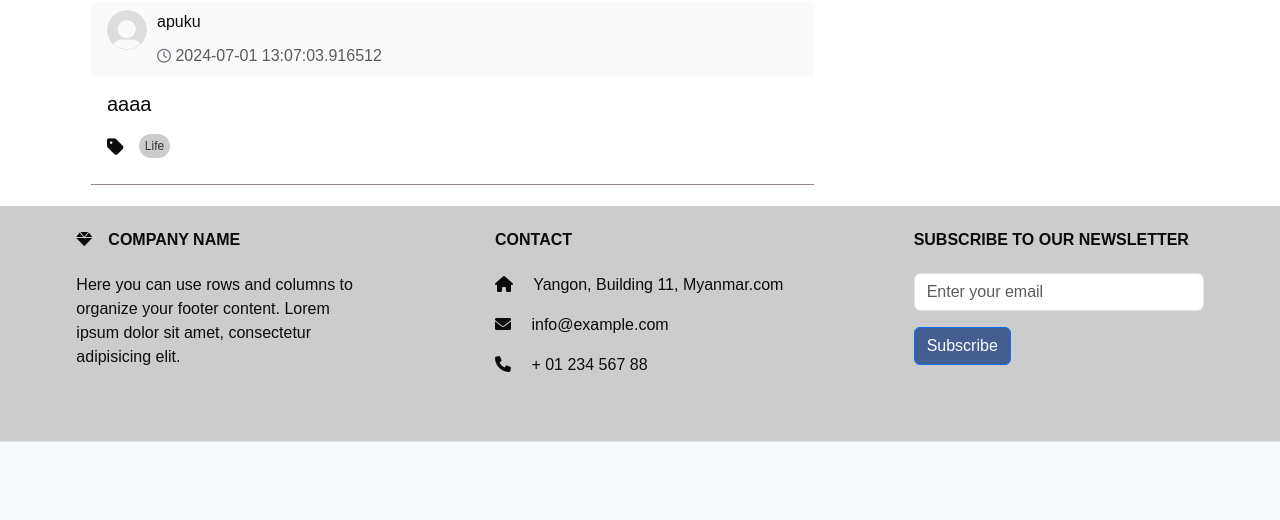
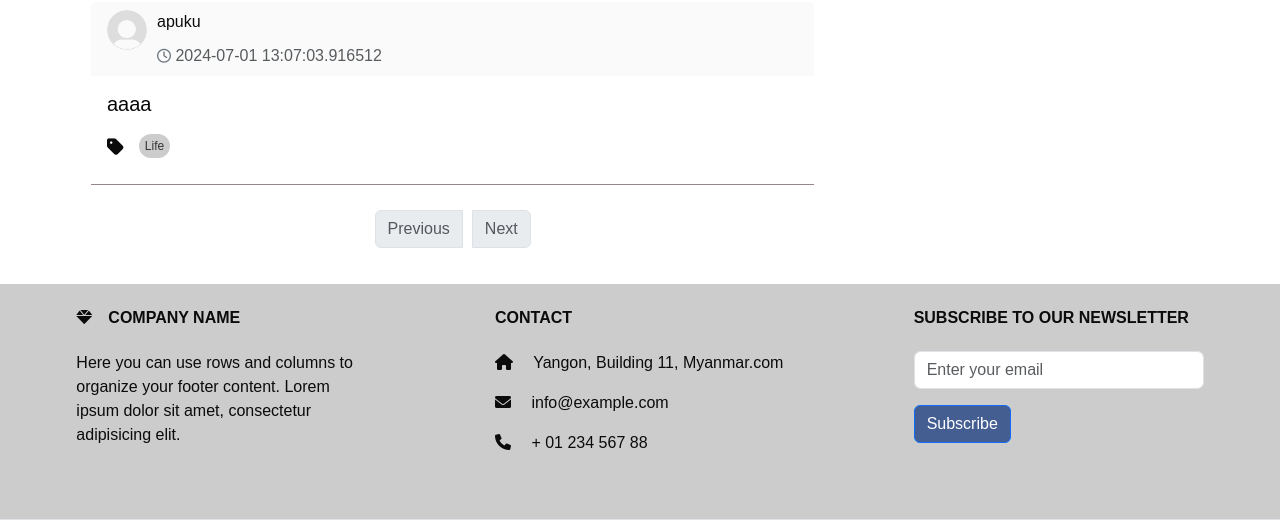
Before and after one commit to NanChitMuyarSan/FlaskBlog, a Flask app: template templates/search_results.html in a window 1280 px wide. Shown: the part 1270-1790 px from the top of the page. Before the commit the page ends 1712 px from the top, so only its background shows below. Run offline with Flask 3, Linux system fonts and the light colour scheme; the template is opened without the code that fills it: values that come from a table or form of the project are taken from there, most other values are stand-ins (such as "Sample title", 1, 10 or a date in 2020); grey boxes marked "Sample" are stand-in pictures.

Commit message:
Add pagination to search_result.html

```diff
--- a/templates/search_results.html
+++ b/templates/search_results.html
@@ -109,6 +109,49 @@
             </div>
             {% endfor %}
           </div>
+          <!-- Pagination controls -->
+          <nav aria-label="Page navigation" class="mt-4">
+            <ul class="pagination justify-content-center" style="gap: 10px">
+              <li
+                class="page-item {% if not post.has_prev %}disabled{% endif %}"
+              >
+                {% if post.has_prev %}
+                <a class="page-link" href="?page={{ post.prev_num }}"
+                  >Previous</a
+                >
+                {% else %}
+                <span class="page-link">Previous</span>
+                {% endif %}
+              </li>
+
+              {% for page_num in post.iter_pages() %} {% if page_num %}
+              <li
+                class="page-item {% if post.page == page_num %}active{% endif %}"
+              >
+                <a
+                  class="page-link"
+                  href="?page={{ page_num }}"
+                  style="background-color: #445e91"
+                  >{{ page_num }}</a
+                >
+              </li>
+              {% else %}
+              <li class="page-item disabled">
+                <span class="page-link">...</span>
+              </li>
+              {% endif %} {% endfor %}
+
+              <li
+                class="page-item {% if not post.has_next %}disabled{% endif %}"
+              >
+                {% if post.has_next %}
+                <a class="page-link" href="?page={{ post.next_num }}">Next</a>
+                {% else %}
+                <span class="page-link">Next</span>
+                {% endif %}
+              </li>
+            </ul>
+          </nav>
         </div>
         {% include 'sidenav.html' %}
       </div>
```
